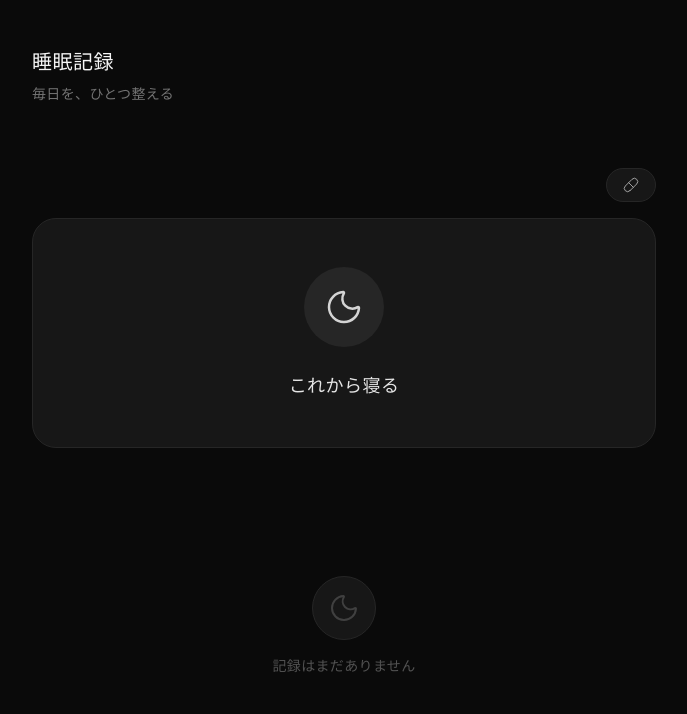
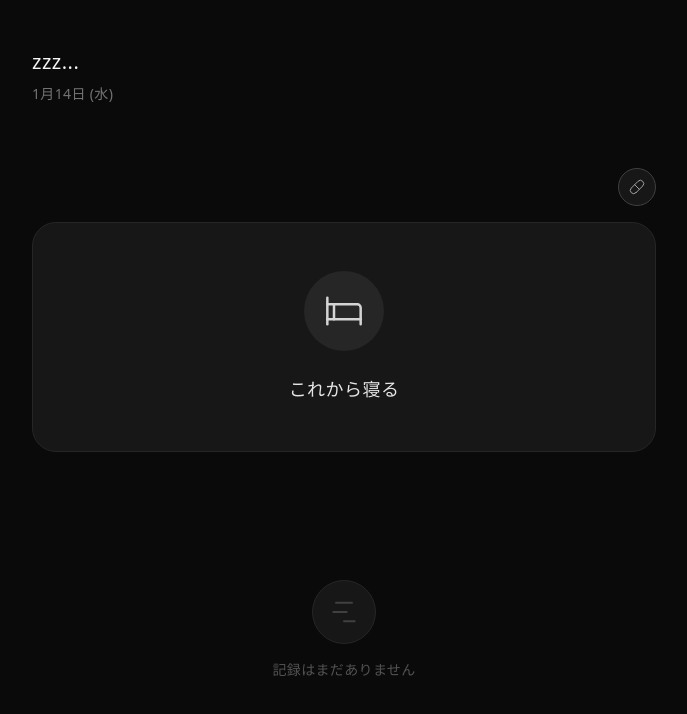
Before and after one commit to haru-036/sleep-tracker, a React (Vite) app: page / in a window 1280 px wide. Shown: the top 714 px of the page, without its empty margins (296-983 px from the left). Built offline with nearby package versions, Linux system fonts and the light colour scheme.

Commit message:
fix: update UI

```diff
--- a/src/App.tsx
+++ b/src/App.tsx
@@ -1,4 +1,14 @@
-import { Bath, Circle, Coffee, Moon, Pill, Sun, X } from "lucide-react";
+import {
+	Bath,
+	Bed,
+	ChartNoAxesGantt,
+	Circle,
+	Coffee,
+	Moon,
+	Pill,
+	Sun,
+	X,
+} from "lucide-react";
 import type { FormEvent } from "react";
 import { useEffect, useState } from "react";
 import type {
@@ -246,12 +256,9 @@ export default function SleepTracker() {
 						<X className="w-6 h-6" strokeWidth={1.5} />
 					</button>
 
-					<div className="flex-1 flex flex-col items-center justify-center p-8 space-y-12">
+					<div className="flex-1 flex flex-col items-center justify-center p-8 space-y-10">
 						<div className="text-center space-y-3">
-							<p className="text-neutral-400 text-sm tracking-wide">
-								今日もお疲れ様でした
-							</p>
-							<h2 className="text-2xl font-light text-neutral-200 tracking-wider">
+							<h2 className="text-2xl font-light text-neutral-300 tracking-wider">
 								おやすみなさい
 							</h2>
 						</div>
@@ -259,17 +266,17 @@ export default function SleepTracker() {
 						<div className="w-full max-w-sm">
 							<div className="bg-neutral-900/70 backdrop-blur-sm rounded-3xl p-12 text-center space-y-6 border border-neutral-800/50">
 								<div className="w-24 h-24 mx-auto bg-neutral-800 rounded-full flex items-center justify-center">
-									<Moon
-										className="w-12 h-12 text-neutral-300"
+									<Bed
+										className="w-12 h-12 text-neutral-400"
 										strokeWidth={1.5}
 									/>
 								</div>
 
-								<div className="space-y-2">
+								<div className="space-y-3">
 									<p className="text-neutral-400 text-xs tracking-wide">
 										就寝時間
 									</p>
-									<p className="text-6xl font-light text-neutral-100 tracking-tight">
+									<p className="text-5xl font-light text-neutral-100 tracking-tight">
 										{pendingBedTime?.time}
 									</p>
 									<p className="text-neutral-500 text-xs">
@@ -297,10 +304,10 @@ export default function SleepTracker() {
 					{!showForm ? (
 						<>
 							<h1 className="text-xl font-light tracking-wide mb-2 text-neutral-100">
-								睡眠記録
+								zzz...
 							</h1>
 							<p className="text-neutral-500 text-sm tracking-wide">
-								毎日を、ひとつ整える
+								{formatDateFull(currentRecord.date)}
 							</p>
 						</>
 					) : (
@@ -396,10 +403,10 @@ export default function SleepTracker() {
 							<button
 								type="button"
 								onClick={handleTakeMedication}
-								className={`flex items-center gap-2 px-4 py-2 rounded-full transition-colors ${
+								className={`flex items-center gap-2 rounded-full transition-colors ${
 									pendingMedication
-										? "bg-neutral-800 border border-neutral-700"
-										: "bg-neutral-900 border border-neutral-800 hover:bg-neutral-850"
+										? "bg-neutral-800 border border-neutral-700 px-4 py-2.5"
+										: "bg-neutral-900 border border-neutral-700 hover:bg-neutral-850 p-2.5"
 								}`}
 							>
 								<Pill
@@ -423,10 +430,7 @@ export default function SleepTracker() {
 							className="w-full bg-neutral-900 border border-neutral-800 rounded-3xl p-12 hover:bg-neutral-850 transition-colors"
 						>
 							<div className="w-20 h-20 mx-auto mb-6 bg-neutral-800 rounded-full flex items-center justify-center">
-								<Moon
-									className="w-10 h-10 text-neutral-300"
-									strokeWidth={1.5}
-								/>
+								<Bed className="w-10 h-10 text-neutral-300" strokeWidth={1.5} />
 							</div>
 							<p className="text-lg font-light tracking-wide text-neutral-200">
 								これから寝る
@@ -671,7 +675,7 @@ export default function SleepTracker() {
 						{records.length === 0 ? (
 							<div className="text-center py-16 text-neutral-600">
 								<div className="w-16 h-16 mx-auto mb-4 bg-neutral-900 border border-neutral-800 rounded-full flex items-center justify-center">
-									<Moon
+									<ChartNoAxesGantt
 										className="w-8 h-8 text-neutral-700"
 										strokeWidth={1.5}
 									/>
```
